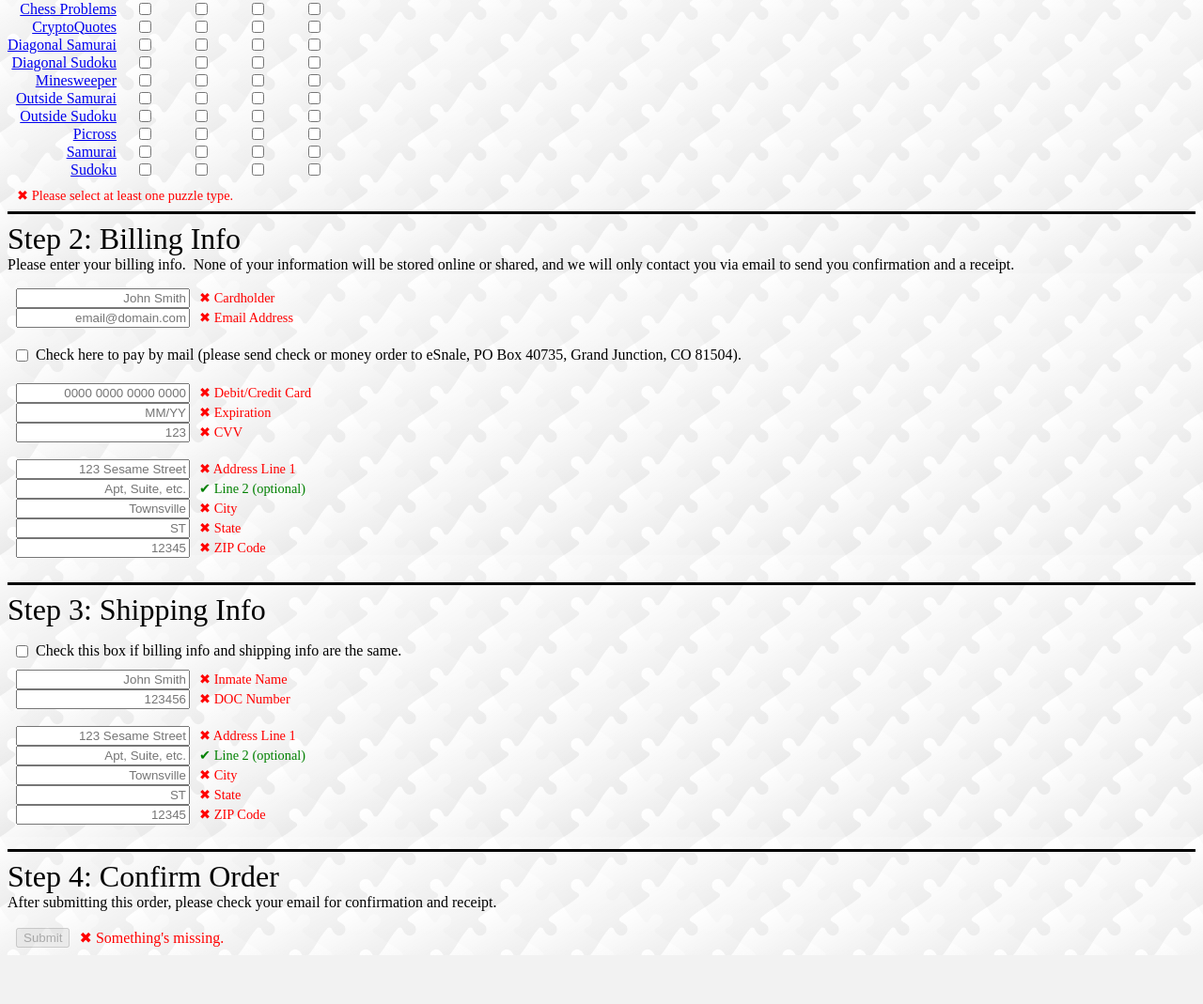
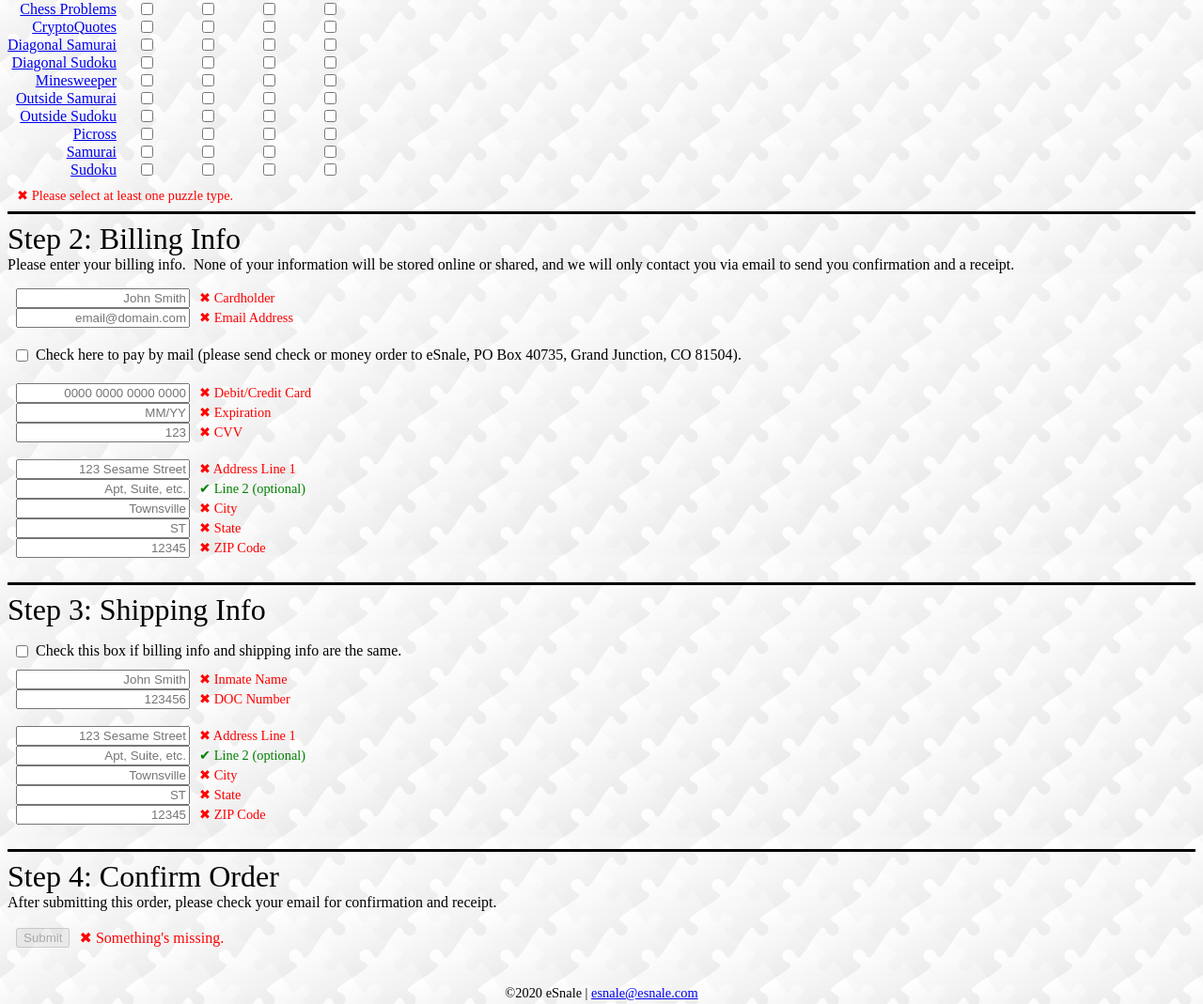
Before and after one commit to eSnale/esnale.com, a plain HTML site: page index.html in a window 1280 px wide. Shown: the part 309-1378 px from the top of the page at 94% size. Before the commit the page ends 1326 px from the top, so only its background shows below. Drawn offline with Linux system fonts and the light colour scheme.

Commit message:
Add files via upload

```diff
--- a/index.html
+++ b/index.html
@@ -75,7 +75,7 @@ div > div[style*="display: flex"] {
   <div style="display: inline-block;">
 
   <!-- Header row -->
-  <div style="display: grid; grid-template-columns: auto repeat(4, 60px); align-items: center; justify-items: center;">
+  <div style="display: grid; grid-template-columns: auto repeat(4, 65px); align-items: center; justify-items: center;">
     <div></div>
     <div>Easy</div>
     <div>Medium</div>
@@ -84,7 +84,7 @@ div > div[style*="display: flex"] {
   </div>
 
   <!-- Row: Bōgle -->
-  <div style="display: grid; grid-template-columns: auto repeat(4, 60px); align-items: center; justify-items: center;">
+  <div style="display: grid; grid-template-columns: auto repeat(4, 65px); align-items: center; justify-items: center;">
     <div style="justify-self: end; text-align: right;">
       <a href="samples/bogle.pdf" target="_blank">Bōgle</a>
     </div>
@@ -95,7 +95,7 @@ div > div[style*="display: flex"] {
   </div>
 
   <!-- Row: Chess -->
-  <div style="display: grid; grid-template-columns: auto repeat(4, 60px); align-items: center; justify-items: center;">
+  <div style="display: grid; grid-template-columns: auto repeat(4, 65px); align-items: center; justify-items: center;">
     <div style="justify-self: end; text-align: right;">
       <a href="samples/chessproblems.pdf" target="_blank">Chess Problems</a>
     </div>
@@ -106,7 +106,7 @@ div > div[style*="display: flex"] {
   </div>
 
   <!-- Row: CryptoQuotes -->
-  <div style="display: grid; grid-template-columns: auto repeat(4, 60px); align-items: center; justify-items: center;">
+  <div style="display: grid; grid-template-columns: auto repeat(4, 65px); align-items: center; justify-items: center;">
     <div style="justify-self: end; text-align: right;">
       <a href="samples/cryptoquotes.pdf" target="_blank">CryptoQuotes</a>
     </div>
@@ -117,7 +117,7 @@ div > div[style*="display: flex"] {
   </div>
 
   <!-- Row: Diagonal Samurai -->
-  <div style="display: grid; grid-template-columns: auto repeat(4, 60px); align-items: center; justify-items: center;">
+  <div style="display: grid; grid-template-columns: auto repeat(4, 65px); align-items: center; justify-items: center;">
     <div style="justify-self: end; text-align: right;">
       <a href="samples/diagonalsamurai.pdf" target="_blank">Diagonal Samurai</a>
     </div>
@@ -128,7 +128,7 @@ div > div[style*="display: flex"] {
   </div>
 
   <!-- Row: Diagonal Sudoku -->
-  <div style="display: grid; grid-template-columns: auto repeat(4, 60px); align-items: center; justify-items: center;">
+  <div style="display: grid; grid-template-columns: auto repeat(4, 65px); align-items: center; justify-items: center;">
     <div style="justify-self: end; text-align: right;">
       <a href="samples/diagonalsudoku.pdf" target="_blank">Diagonal Sudoku</a>
     </div>
@@ -139,7 +139,7 @@ div > div[style*="display: flex"] {
   </div>
 
   <!-- Row: Minesweeper -->
-  <div style="display: grid; grid-template-columns: auto repeat(4, 60px); align-items: center; justify-items: center;">
+  <div style="display: grid; grid-template-columns: auto repeat(4, 65px); align-items: center; justify-items: center;">
     <div style="justify-self: end; text-align: right;">
       <a href="samples/minesweeper.pdf" target="_blank">Minesweeper</a>
     </div>
@@ -150,7 +150,7 @@ div > div[style*="display: flex"] {
   </div>
 
   <!-- Row: Outside Samurai -->
-  <div style="display: grid; grid-template-columns: auto repeat(4, 60px); align-items: center; justify-items: center;">
+  <div style="display: grid; grid-template-columns: auto repeat(4, 65px); align-items: center; justify-items: center;">
     <div style="justify-self: end; text-align: right;">
       <a href="samples/outsidesamurai.pdf" target="_blank">Outside Samurai</a>
     </div>
@@ -161,7 +161,7 @@ div > div[style*="display: flex"] {
   </div>
 
   <!-- Row: Outside Sudoku -->
-  <div style="display: grid; grid-template-columns: auto repeat(4, 60px); align-items: center; justify-items: center;">
+  <div style="display: grid; grid-template-columns: auto repeat(4, 65px); align-items: center; justify-items: center;">
     <div style="justify-self: end; text-align: right;">
       <a href="samples/outsidesudoku.pdf" target="_blank">Outside Sudoku</a>
     </div>
@@ -172,7 +172,7 @@ div > div[style*="display: flex"] {
   </div>
 
   <!-- Row: Picross -->
-  <div style="display: grid; grid-template-columns: auto repeat(4, 60px); align-items: center; justify-items: center;">
+  <div style="display: grid; grid-template-columns: auto repeat(4, 65px); align-items: center; justify-items: center;">
     <div style="justify-self: end; text-align: right;">
       <a href="samples/picross.pdf" target="_blank">Picross</a>
     </div>
@@ -183,7 +183,7 @@ div > div[style*="display: flex"] {
   </div>
 
   <!-- Row: Samurai -->
-  <div style="display: grid; grid-template-columns: auto repeat(4, 60px); align-items: center; justify-items: center;">
+  <div style="display: grid; grid-template-columns: auto repeat(4, 65px); align-items: center; justify-items: center;">
     <div style="justify-self: end; text-align: right;">
       <a href="samples/samurai.pdf" target="_blank">Samurai</a>
     </div>
@@ -194,7 +194,7 @@ div > div[style*="display: flex"] {
   </div>
 
   <!-- Row: Sudoku -->
-  <div style="display: grid; grid-template-columns: auto repeat(4, 60px); align-items: center; justify-items: center;">
+  <div style="display: grid; grid-template-columns: auto repeat(4, 65px); align-items: center; justify-items: center;">
     <div style="justify-self: end; text-align: right;">
       <a href="samples/sudoku.pdf" target="_blank">Sudoku</a>
     </div>
@@ -1178,5 +1178,11 @@ emailValid &&
 }
 </script>
 
+<div style="text-align: center; margin-top: 40px; font-size: 0.9em;">
+  ©2020 eSnale | <a href="mailto:esnale@esnale.com?subject=Question%20for%20eSnale">esnale@esnale.com</a>
+</div>
+
+
+
 </body>
 </html>
```
